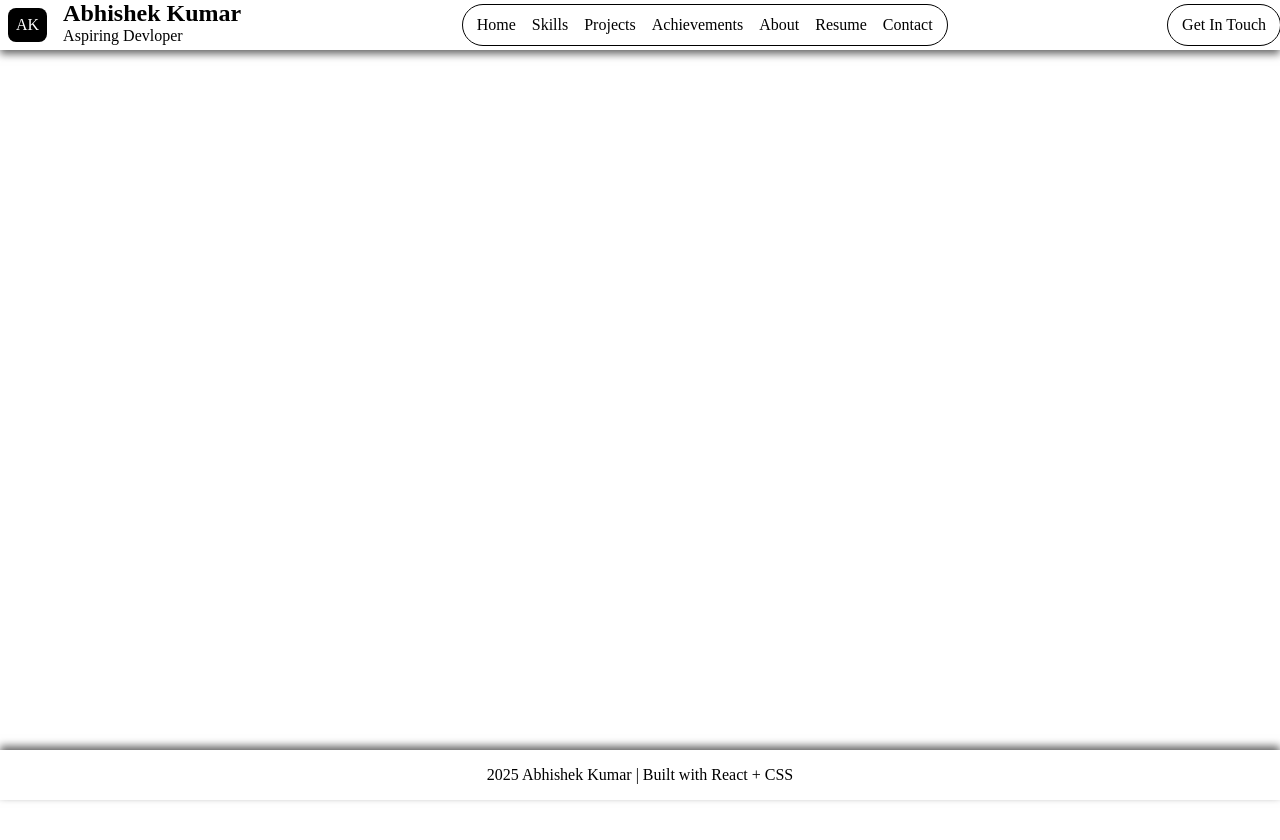
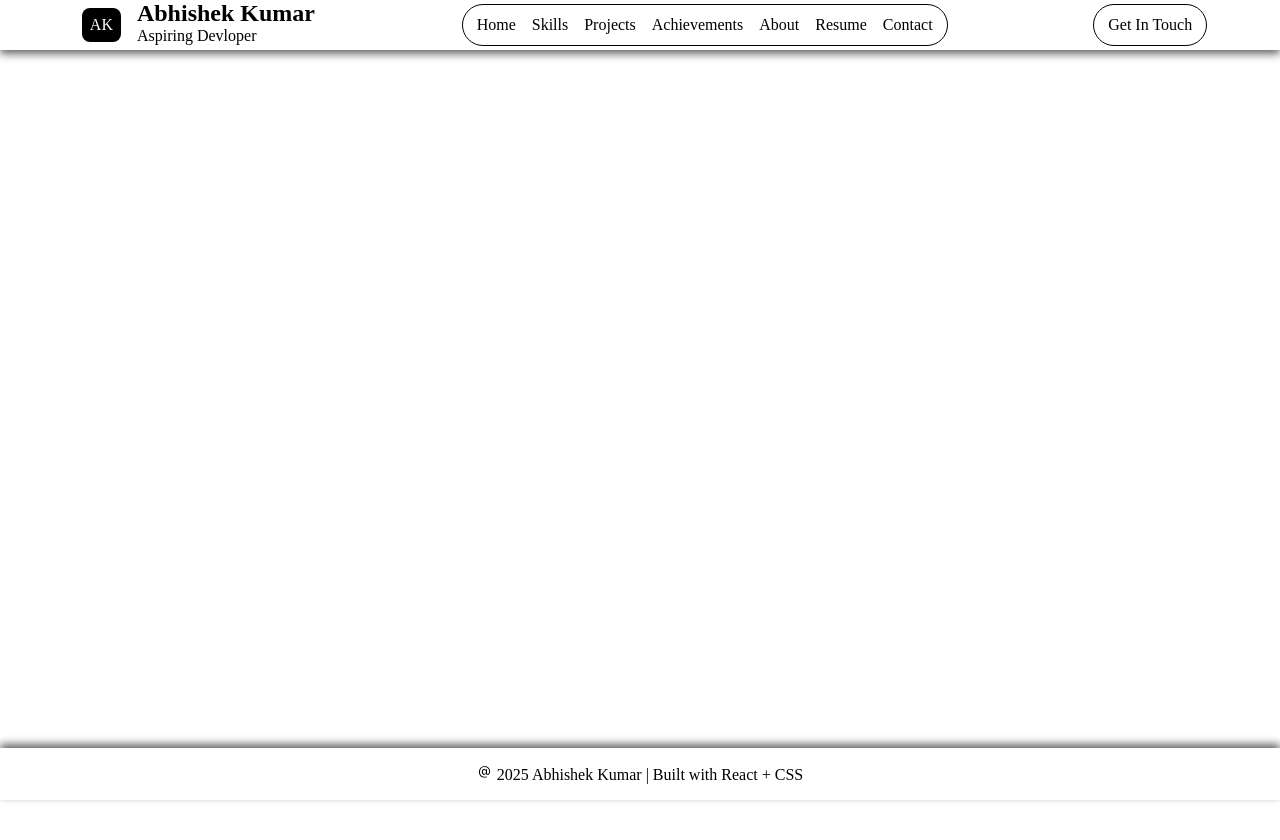
Before and after one commit to Purbey2001/portfolio_website, a React (Vite) app: page / in a window 1280 px wide. Shown: the top 840 px of the page. After the commit the page ends 816 px from the top, so only its background shows below. Built offline with nearby package versions, Linux system fonts and the light colour scheme.

Commit message:
component added

```diff
--- a/package.json
+++ b/package.json
@@ -10,11 +10,13 @@
     "lint": "eslint .",
     "preview": "vite preview",
     "predeploy": "npm run build",
-  "deploy": "gh-pages -d dist"
+    "deploy": "gh-pages -d dist"
   },
   "dependencies": {
     "react": "^19.1.1",
-    "react-dom": "^19.1.1"
+    "react-dom": "^19.1.1",
+    "react-icon": "^1.0.0",
+    "react-icons": "^5.5.0"
   },
   "devDependencies": {
     "@eslint/js": "^9.36.0",
--- a/src/App.css
+++ b/src/App.css
@@ -5,15 +5,17 @@
   padding: 0px;
   box-sizing: border-box;
 }
+
 header{
   width: 100%;
   position:fixed;
   top: 0;
   left: 0;
   display: flex;
-  justify-content: space-between;
+  justify-content: space-around;
   align-items: center;
   box-shadow: 0 4px 8px rgba(0,0,0,0.6);
+  z-index: 10;
 }
 
 .logoHeader{
@@ -40,6 +42,7 @@ header{
   border-radius: 40px;
   outline: 1px solid black;
 }
+
 button{
   all: unset;
   cursor: pointer;
@@ -61,4 +64,5 @@ footer{
   left: 0;
   text-align: center;
   box-shadow: 0px -4px 8px rgba(0,0,0,0.6);
+  z-index: 10;
 }
--- a/src/App.jsx
+++ b/src/App.jsx
@@ -1,4 +1,12 @@
 import './App.css'
+import { BsAt } from "react-icons/bs";
+import Home from './components/Home'
+import Skills from './components/Skills'
+import Projects from './components/Projects'
+import Achievements from './components/Achievements'
+import About from './components/About'
+import Resume from './components/Resume'
+import Contact from './components/Contact'
 
 function App() {
 
@@ -31,11 +39,17 @@ function App() {
           </button>
         </div>
       </header>
-      <div style={{marginTop:'60px'}}>
-
+      <div className='content'>
+        <Home/>
+        <Skills/>
+        <Projects/>
+        <Achievements/>
+        <About/>
+        <Resume/>
+        <Contact/>
       </div>
       <footer>
-        <p>2025 Abhishek Kumar | Built with React + CSS</p>
+        <p><BsAt/> 2025 Abhishek Kumar | Built with React + CSS</p>
       </footer>
     </div>
   )
--- /dev/null
+++ b/src/components/About.jsx
@@ -0,0 +1,11 @@
+import React from 'react'
+
+function About() {
+  return (
+    <div>
+
+    </div>
+  )
+}
+
+export default About
--- /dev/null
+++ b/src/components/Achievements.jsx
@@ -0,0 +1,11 @@
+import React from 'react'
+
+function Achievements() {
+  return (
+    <div>
+
+    </div>
+  )
+}
+
+export default Achievements
--- /dev/null
+++ b/src/components/Contact.jsx
@@ -0,0 +1,11 @@
+import React from 'react'
+
+function Contact() {
+  return (
+    <div>
+
+    </div>
+  )
+}
+
+export default Contact
--- /dev/null
+++ b/src/components/Home.jsx
@@ -0,0 +1,11 @@
+import React from 'react'
+
+function Home() {
+  return (
+    <div>
+
+    </div>
+  )
+}
+
+export default Home
--- /dev/null
+++ b/src/components/Projects.jsx
@@ -0,0 +1,11 @@
+import React from 'react'
+
+function Projects() {
+  return (
+    <div>
+
+    </div>
+  )
+}
+
+export default Projects
--- /dev/null
+++ b/src/components/Resume.jsx
@@ -0,0 +1,11 @@
+import React from 'react'
+
+function Resume() {
+  return (
+    <div>
+
+    </div>
+  )
+}
+
+export default Resume
--- /dev/null
+++ b/src/components/Skills.jsx
@@ -0,0 +1,11 @@
+import React from 'react'
+
+function Skills() {
+  return (
+    <div>
+
+    </div>
+  )
+}
+
+export default Skills
```
Also changed, not shown: 1 other file (tests, documents, lock files or other folders).
